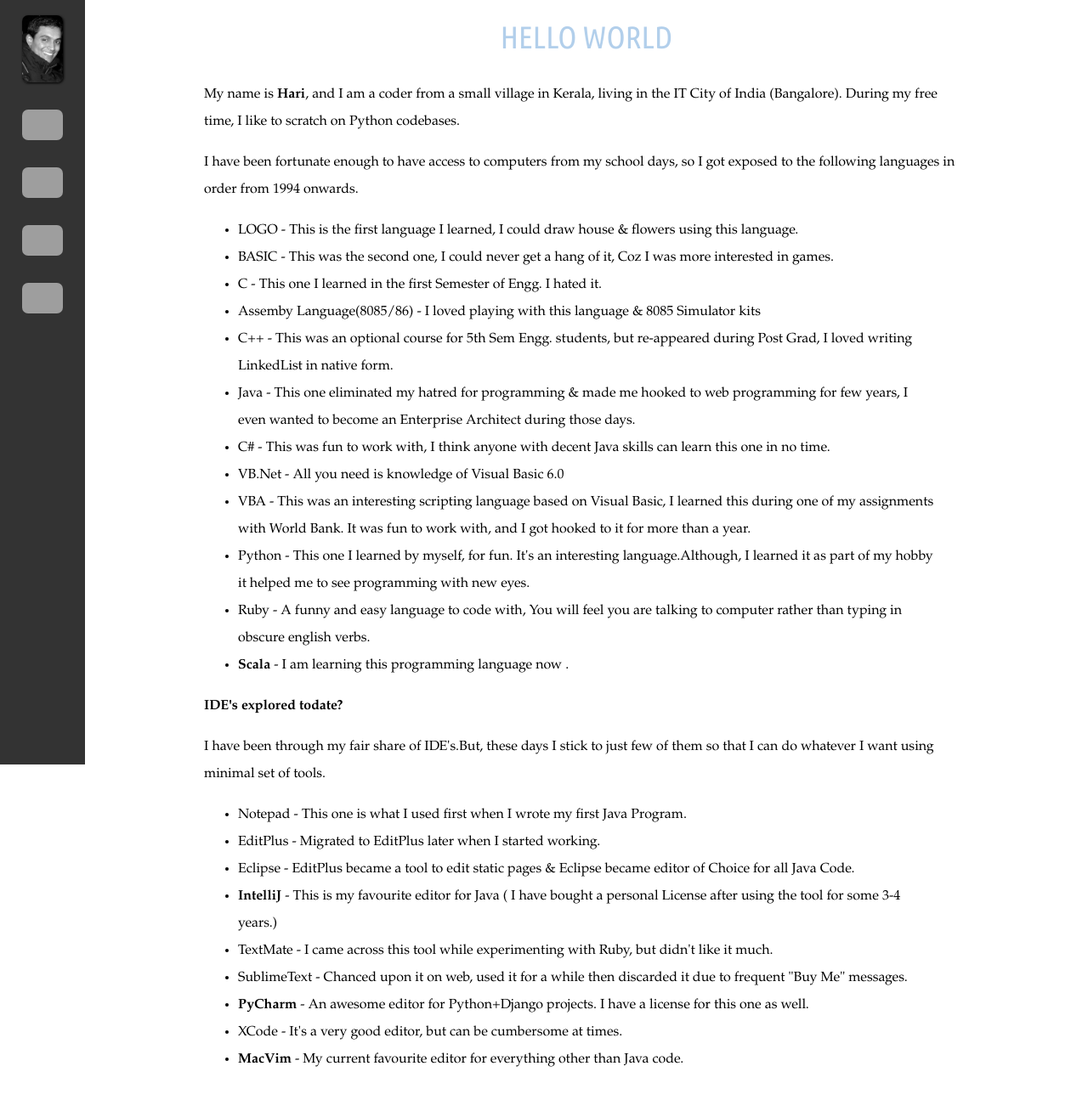
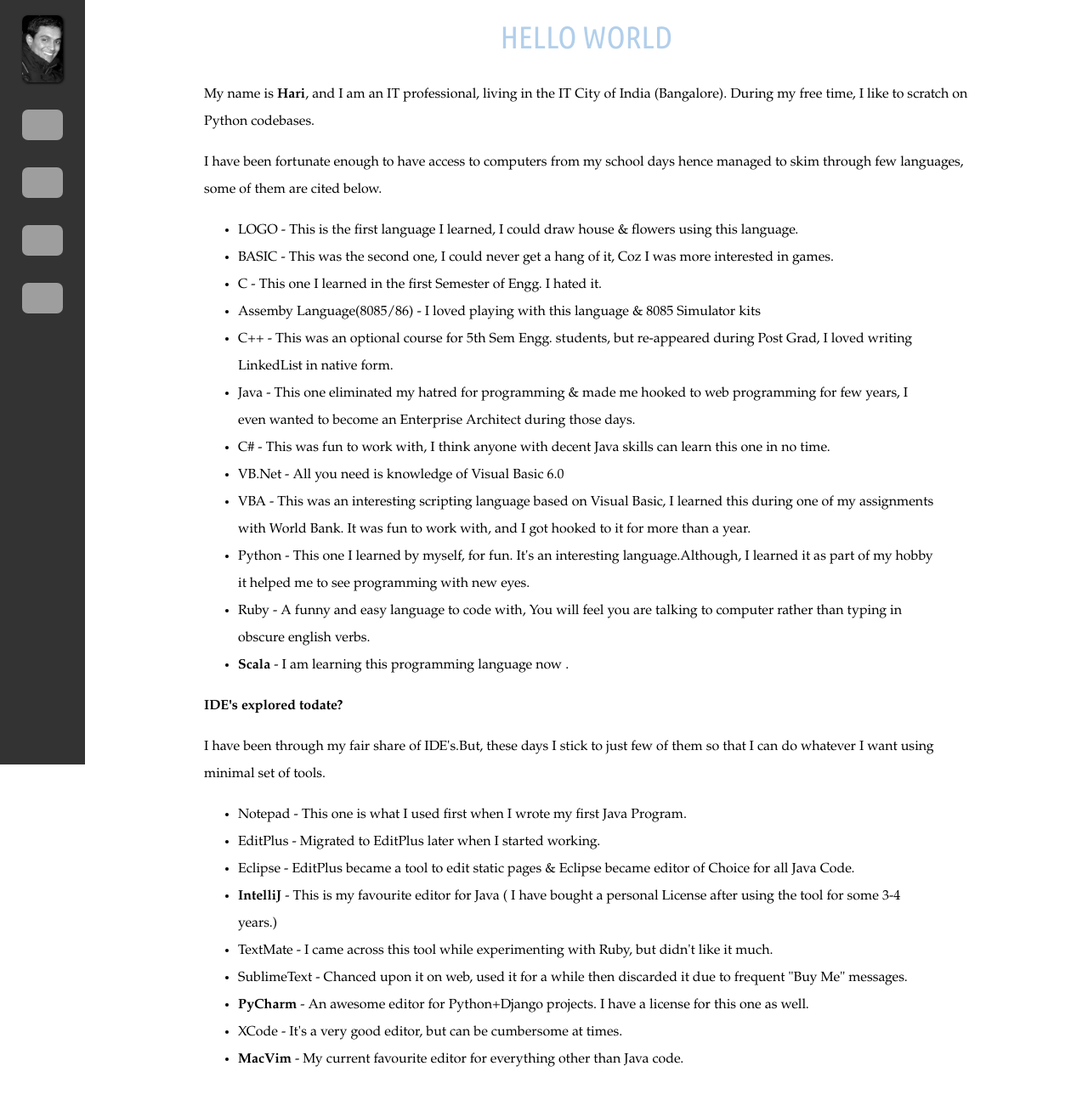
Before and after one commit to hpalappetty/silkyprogrammer.github.com, a Jekyll site: the page built from about/index.html, in a window 1280 px wide. Shown: the whole page at 85% size. Built offline with Jekyll 4.4.1, drawn with Linux system fonts in a browser that asks for light colours; some web fonts are replaced; grey boxes are pictures that could not be loaded.

Commit message:
changes in about

```diff
--- a/about/index.html
+++ b/about/index.html
@@ -4,13 +4,12 @@ title: About
 ---
 <h1>HELLO WORLD</h1>
 <p>
-My name is <strong>Hari</strong>, and I am a coder from a small village in Kerala, living in the IT City of India (Bangalore). During my free time, I like to scratch on
+My name is <strong>Hari</strong>, and I am an IT professional, living in the IT City of India (Bangalore). During my free time, I like to scratch on
 Python codebases.
 </p>
 
 <p>I have been fortunate enough to have access to computers from my school
-days, so I got exposed to the following languages in order from 1994
-onwards.</p>
+days hence managed to skim through few languages, some of them are cited below.</p>
 <blockquote>
   <ul>
     <li>LOGO - This is the first language I learned, I could draw house
```
Also changed, not shown: 1 other file.
